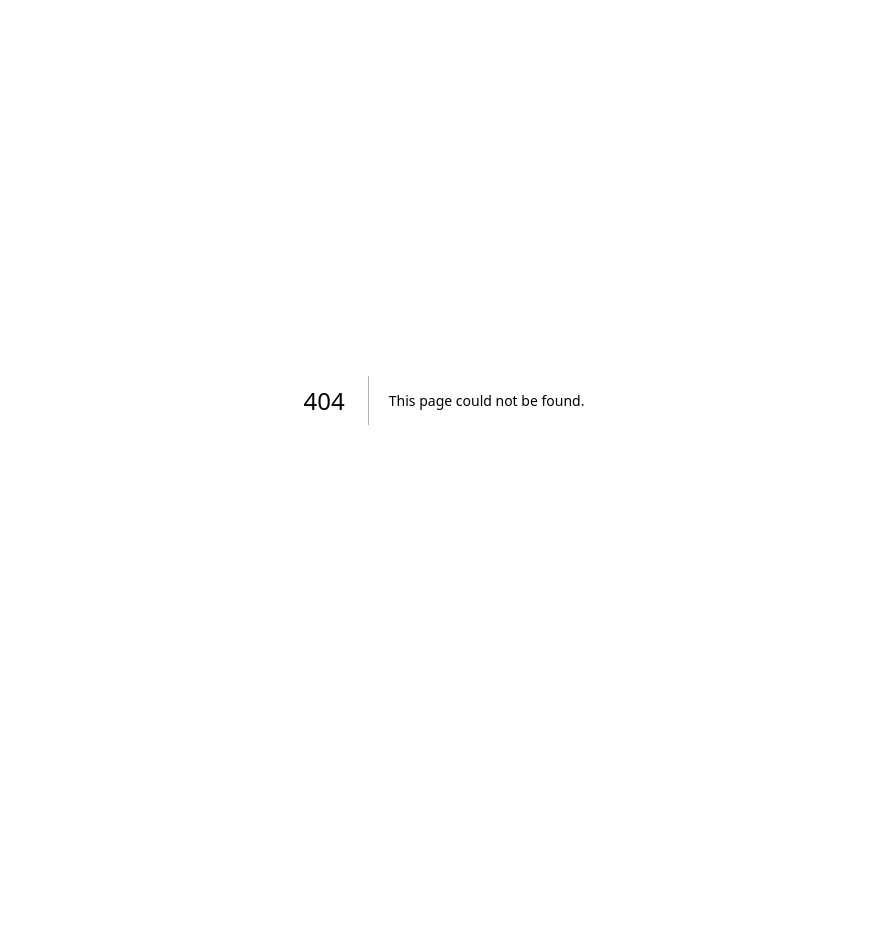
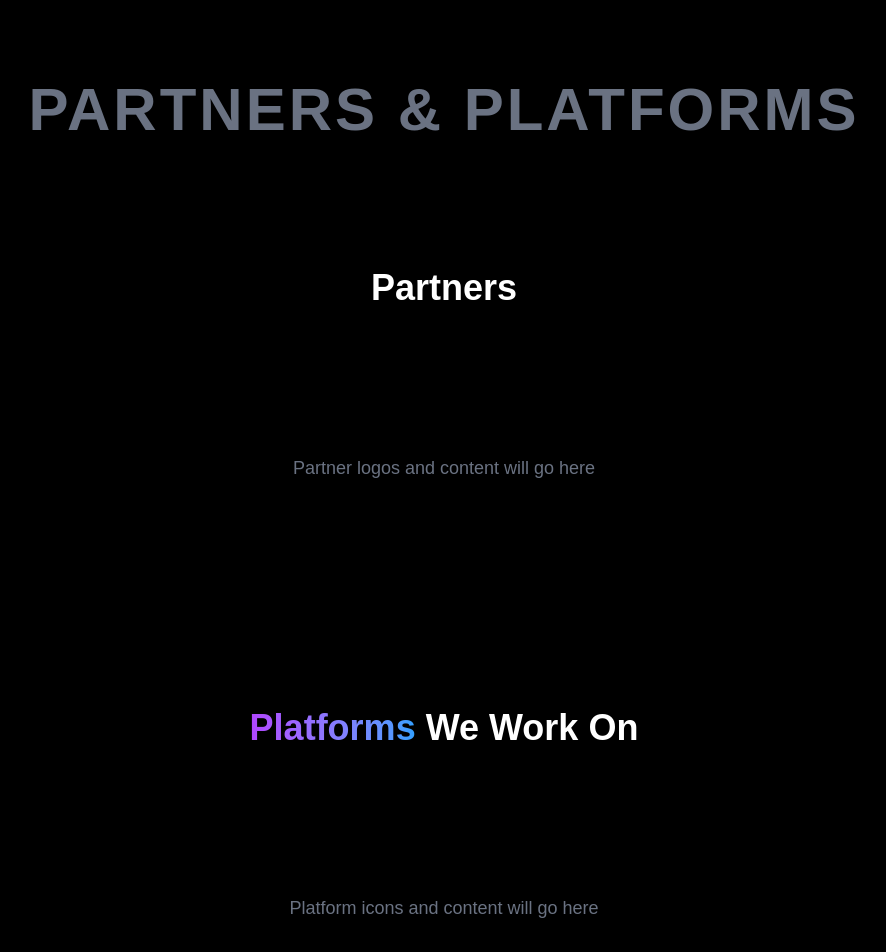
Before and after one commit to aradhya2106/Landing_page, a Next.js app: page /PartnersSection in a window 1280 px wide. Before the commit this address had no page. Shown: the top 952 px of the page, without its empty margins (196-1082 px from the left). Before the commit the page ends 800 px from the top, so only its background shows below. Built offline with nearby package versions, Linux system fonts and the light colour scheme.

Commit message:
Developed partners and platforms section and added animation to who we are heading.

```diff
--- a/package.json
+++ b/package.json
@@ -9,11 +9,12 @@
     "lint": "next lint"
   },
   "dependencies": {
+    "@next/font": "^14.2.15",
     "classnames": "^2.5.1",
-    "@next/font": "^14.2.15",
     "next": "15.4.1",
     "react": "19.1.0",
-    "react-dom": "19.1.0"
+    "react-dom": "19.1.0",
+    "tailwindcss-textshadow": "^2.1.3"
   },
   "devDependencies": {
     "@eslint/eslintrc": "^3",
--- /dev/null
+++ b/src/Component/Typography/Heading.jsx
@@ -0,0 +1,56 @@
+import React, { useState, useRef } from 'react';
+
+const GradientGlowText = ({
+  children,
+  className = "",
+  circleSize = 100,
+  gradientFrom = "from-blue-400",
+  gradientVia = "via-purple-500",
+  gradientTo = "to-blue-400",
+  baseTextColor = "text-gray-600"
+}) => {
+  const [mousePosition, setMousePosition] = useState({ x: -100, y: 50 });
+  const [isHovered, setIsHovered] = useState(false);
+  const textRef = useRef(null);
+
+  const handleMouseMove = (e) => {
+    if (textRef.current) {
+      const rect = textRef.current.getBoundingClientRect();
+      const x = e.clientX - rect.left;
+      const y = e.clientY - rect.top;
+      setMousePosition({ x, y });
+    }
+  };
+
+  const handleMouseEnter = () => setIsHovered(true);
+  const handleMouseLeave = () => setIsHovered(false);
+
+  const gradientClasses = `bg-gradient-to-r ${gradientFrom} ${gradientVia} ${gradientTo}`;
+
+  return (
+    <div
+      ref={textRef}
+      className="relative cursor-pointer inline-block"
+      onMouseMove={handleMouseMove}
+      onMouseEnter={handleMouseEnter}
+      onMouseLeave={handleMouseLeave}
+    >
+      <div className={`${className} ${baseTextColor} relative select-none`}>
+        {children}
+      </div>
+
+      <div
+        className={`absolute inset-0 ${className} ${gradientClasses} bg-clip-text text-transparent select-none transition-opacity duration-200`}
+        style={{
+          maskImage: `radial-gradient(circle ${circleSize}px at ${mousePosition.x}px ${mousePosition.y}px, white 0%, white 30%, transparent 60%)`,
+          WebkitMaskImage: `radial-gradient(circle ${circleSize}px at ${mousePosition.x}px ${mousePosition.y}px, white 0%, white 30%, transparent 60%)`,
+          opacity: isHovered ? 1 : 0
+        }}
+      >
+        {children}
+      </div>
+    </div>
+  );
+};
+
+export default GradientGlowText;
--- a/src/pages/AboutSection.jsx
+++ b/src/pages/AboutSection.jsx
@@ -1,5 +1,6 @@
 import Image from 'next/image';
 import WhoWeAre from "../Assets/WhoWeAre.png"
+import GradientGlowText from '@/Component/Typography/Heading';
 
 const AboutSection = () => {
   return (
@@ -10,9 +11,11 @@ const AboutSection = () => {
       <div className="max-w-6xl mx-auto flex flex-col lg:flex-row items-center justify-between z-10 relative">
 
         <div className="lg:w-1/2 space-y-6 text-center lg:text-left mb-10 lg:mb-0">
+        <GradientGlowText>
           <h2 className="text-5xl md:text-6xl font-bold text-white/20 uppercase tracking-widest leading-none">
             WHO WE ARE?
           </h2>
+          </GradientGlowText>
           <h1 className="text-4xl md:text-5xl font-extrabold leading-tight">
             Built To Launch,{' '}
             <span className="bg-gradient-to-r from-purple-500 to-blue-500 text-transparent bg-clip-text">
--- /dev/null
+++ b/src/pages/PartnersSection.jsx
@@ -0,0 +1,58 @@
+import React, { useState, useRef } from 'react';
+import GradientGlowText from '@/Component/Typography/Heading';
+
+
+const PartnersAndPlatformsSection = () => {
+    return (
+        <div className="min-h-screen bg-black text-white relative overflow-hidden">
+            <div className="relative z-10 px-8 py-20">
+                <div className="text-center mb-32">
+                    <GradientGlowText
+                        className="text-2xl sm:text-3xl md:text-4xl lg:text-5xl xl:text-6xl font-bold tracking-wider"
+                        circleSize={120}
+                        baseTextColor="text-gray-500"
+                    >
+                        PARTNERS & PLATFORMS
+                    </GradientGlowText>
+                </div>
+                <div className="max-w-6xl mx-auto mb-40">
+                    <h2 className="text-4xl font-bold text-center mb-20">Partners</h2>
+                    <div className="h-40 flex items-center justify-center">
+                        <div className="text-gray-500 text-lg">
+                            Partner logos and content will go here
+                        </div>
+                    </div>
+                </div>
+                <div className="max-w-6xl mx-auto mb-40">
+                    <h2 className="text-4xl font-bold text-center mb-20">
+                        <span
+                            className="bg-gradient-to-r from-[#B145FF] to-[#30A0FF] bg-clip-text text-transparent">
+                            Platforms
+                        </span>{" "}
+                        We Work On
+                    </h2>
+                    <div className="h-40 flex items-center justify-center">
+                        <div className="text-gray-500 text-lg">
+                            Platform icons and content will go here
+                        </div>
+                    </div>
+                </div>
+                <div className="max-w-6xl mx-auto mb-40">
+                    <h2 className="text-4xl font-bold text-center mb-20">
+                        <span
+                            className="bg-gradient-to-r from-[#B145FF] to-[#30A0FF] bg-clip-text text-transparent">
+                            Tools & Tech Stack
+                        </span>
+                    </h2>
+                    <div className="h-40 flex items-center justify-center">
+                        <div className="text-gray-500 text-lg">
+                            Tools and tech stack icons will go here
+                        </div>
+                    </div>
+                </div>
+            </div>
+        </div>
+    );
+};
+
+export default PartnersAndPlatformsSection;
--- a/src/pages/index.js
+++ b/src/pages/index.js
@@ -1,6 +1,7 @@
 import dynamic from "next/dynamic";
 import OurAdvantages from "./OurAdvantages";
 import AboutSection from "./AboutSection";
+import PartnersAndPlatforms from "./PartnersSection";
 
 const TopBar = dynamic(() => import("./Topbar"), {
   loading: () => <div className="h-20 bg-black" />,
@@ -18,6 +19,7 @@ export default function Home() {
       <HeroBanner />
       <OurAdvantages/>
       <AboutSection/>
+      <PartnersAndPlatforms/>
     </div>
   );
 }
--- a/tailwind.config.js
+++ b/tailwind.config.js
@@ -2,18 +2,10 @@
 module.exports = {
   content: [
     "./pages/**/*.{js,ts,jsx,tsx}",
-     "./Component/**/*.{js,ts,jsx,tsx}",
-    // if using `app/` dir (Next.js 13+)
+    "./components/**/*.{js,ts,jsx,tsx}",
     "./app/**/*.{js,ts,jsx,tsx}",
+    "./src/**/*.{js,ts,jsx,tsx}"
   ],
-  theme: {
-    extend: {},
-  },
-  plugins: [],
-}
-// tailwind.config.js
-module.exports = {
-  content: ["./src/**/*.{js,jsx,ts,tsx}"], // adjust this to your folder structure
   theme: {
     extend: {
       textShadow: {
@@ -24,12 +16,12 @@ module.exports = {
       },
       keyframes: {
         glow: {
-          '0%, 100%': { textShadow: '0 0 4px #ffffff, 0 0 8px #7f00ff, 0 0 12px #7f00ff' },
+          '0%, 100%': {
+            textShadow: '0 0 4px #ffffff, 0 0 8px #7f00ff, 0 0 12px #7f00ff',
+          },
         },
       },
     },
   },
-  plugins: [
-    require('tailwindcss-textshadow'),
-  ],
+  plugins: [require('tailwindcss-textshadow')],
 };
```
Also changed, not shown: 1 other file (tests, documents, lock files or other folders).
